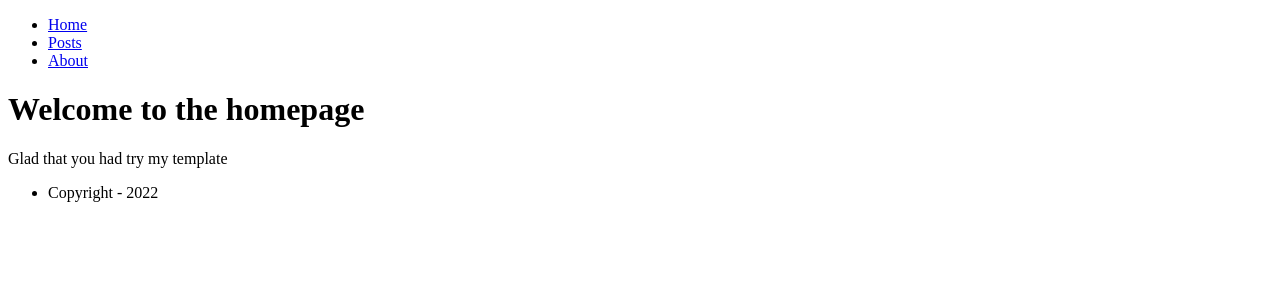
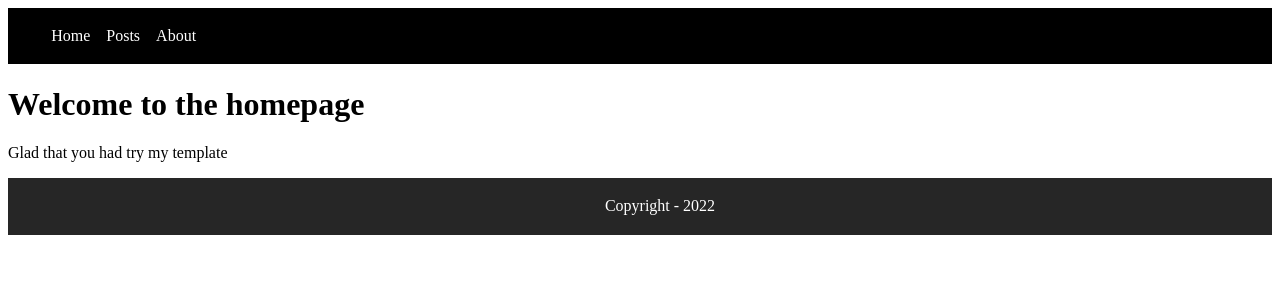
Before and after one commit to binodnepali/nuxt-with-typescript-example-template, a Nuxt app: page / in a window 1280 px wide. Shown: the top 300 px of the page. Built offline with nearby package versions, Linux system fonts and the light colour scheme.

Commit message:
feat: add sass

```diff
--- a/components/TheFooter.vue
+++ b/components/TheFooter.vue
@@ -9,3 +9,18 @@
 <script setup lang="ts">
 const date = ref(new Date());
 </script>
+
+<style scoped lang="scss">
+div {
+  background-color: rgb(38, 38, 38);
+  color: #fff;
+  padding: 0.2rem;
+
+  ul {
+    list-style: none;
+    display: flex;
+    align-items: center;
+    justify-content: center;
+  }
+}
+</style>
--- a/components/TheHeader.vue
+++ b/components/TheHeader.vue
@@ -9,3 +9,27 @@
     </nav>
   </header>
 </template>
+
+<style scoped lang="scss">
+header {
+  background-color: rgb(0, 0, 0);
+  color: #fff;
+  padding: 0.2rem;
+  nav {
+    ul {
+      list-style: none;
+      display: flex;
+      align-items: center;
+
+      li {
+        margin-right: 1rem;
+
+        a {
+          color: #fff;
+          text-decoration: none;
+        }
+      }
+    }
+  }
+}
+</style>
--- a/package.json
+++ b/package.json
@@ -14,6 +14,7 @@
     "postinstall": "nuxt prepare"
   },
   "devDependencies": {
-    "nuxt": "3.0.0-rc.12"
+    "nuxt": "3.0.0-rc.12",
+    "sass": "^1.55.0"
   }
 }
```
Also changed, not shown: 1 other file (tests, documents, lock files or other folders).
